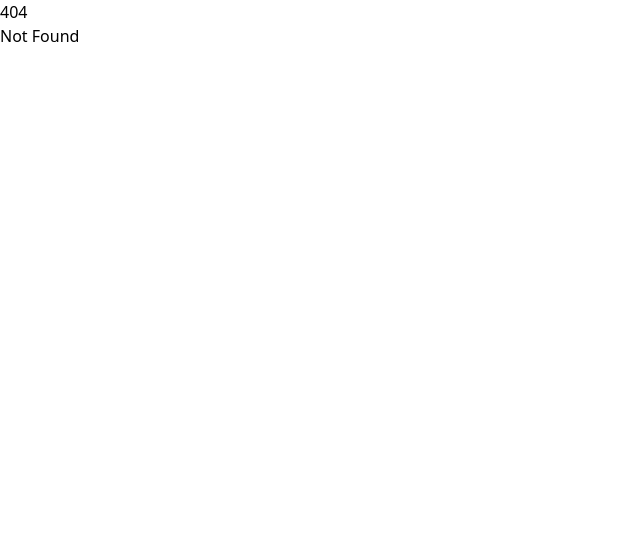
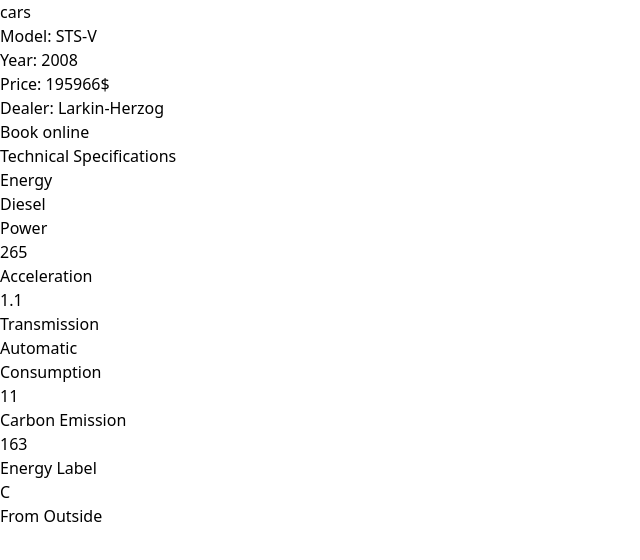
Before and after one commit to 3kezoh/not-bmw, a SvelteKit app: page /cars/1 in a window 1280 px wide. Before the commit this address had no page. Shown: the top 560 px of the page, without its empty margins (0-640 px from the left). Built offline with nearby package versions, Linux system fonts and the light colour scheme.

Commit message:
feat(car-page): Get and display data from a specific car

```diff
--- /dev/null
+++ b/src/components/primaryDescription.svelte
@@ -0,0 +1,19 @@
+<script lang="ts">
+	interface PrimaryDescriptionProps {
+		model: string;
+		year: number;
+		price: number;
+		dealerName: string;
+	}
+
+	export let props: PrimaryDescriptionProps;
+</script>
+
+<div>
+	<h1>Model: {props.model}</h1>
+	<p>Year: {props.year}</p>
+	<p>Price: {props.price}$</p>
+	<p>Dealer: {props.dealerName}</p>
+
+	<button>Book online</button>
+</div>
--- /dev/null
+++ b/src/components/technicalSpec.svelte
@@ -0,0 +1,13 @@
+<script lang="ts">
+	interface TechnicalSpecProps {
+		titleSpec: string;
+		valueSpec: string;
+	}
+
+	export let props: TechnicalSpecProps;
+</script>
+
+<div>
+	<h4>{props.titleSpec}</h4>
+	<h5>{props.valueSpec}</h5>
+</div>
--- a/src/data/cars.json
+++ b/src/data/cars.json
@@ -1,3 +1,4 @@
+[
     {
         "id": 1,
         "model": "STS-V",
@@ -778,3 +779,4 @@
         "carbonEmission": 105,
         "energyLabel": "C"
     }
+]
--- /dev/null
+++ b/src/routes/cars/[id]/+page.svelte
@@ -0,0 +1,38 @@
+<script lang="ts">
+	import PrimaryDescription from "../../../components/primaryDescription.svelte";
+	import TechnicalSpec from "../../../components/technicalSpec.svelte";
+
+	/** @type {import('./$types').PageData} */
+	export let data: any;
+
+	const model = data.car?.model;
+	const price = data.car?.price;
+	const year = data.car?.year;
+	const media = data.car?.media;
+	const videoPath = data.car?.videoPath;
+	const dealerName = data.car?.dealer.name;
+	const dealerAddress = data.car?.dealer.address;
+	const energyEngine = data.car?.energyEngine;
+	const power = data.car?.power;
+	const acceleration = data.car?.acceleration;
+	const transmission = data.car?.transmission;
+	const consumption = data.car?.consumption;
+	const carbonEmission = data.car?.carbonEmission;
+	const energyLabel = data.car?.energyLabel;
+</script>
+
+<h1>cars</h1>
+
+<div />
+<PrimaryDescription props={{ model, year, price, dealerName }} />
+
+<h1>Technical Specifications</h1>
+<TechnicalSpec props={{ titleSpec: "Energy", valueSpec: energyEngine }} />
+<TechnicalSpec props={{ titleSpec: "Power", valueSpec: power }} />
+<TechnicalSpec props={{ titleSpec: "Acceleration", valueSpec: acceleration }} />
+<TechnicalSpec props={{ titleSpec: "Transmission", valueSpec: transmission }} />
+<TechnicalSpec props={{ titleSpec: "Consumption", valueSpec: consumption }} />
+<TechnicalSpec props={{ titleSpec: "Carbon Emission", valueSpec: carbonEmission }} />
+<TechnicalSpec props={{ titleSpec: "Energy Label", valueSpec: energyLabel }} />
+
+<h1>From Outside</h1>
--- /dev/null
+++ b/src/routes/cars/[id]/+page.ts
@@ -0,0 +1,9 @@
+import cars from "../../../data/cars.json";
+
+export async function load({ params }: { params: { id: string } }) {
+	const car = cars.find((car) => car.id === parseInt(params.id));
+
+	return {
+		car: car
+	};
+}
```
Lines whose indentation alone changed are shown as unchanged.
